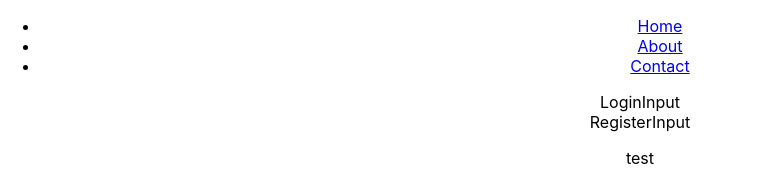
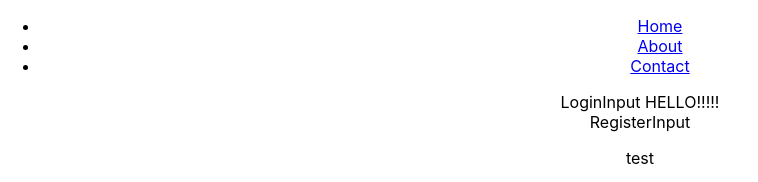
Before and after one commit to sophiayu86/simple-twitter, a React (Create React App) app: page / in a window 1280 px wide. Shown: the top 182 px of the page, without its empty margins (0-758 px from the left). Built offline with nearby package versions, Linux system fonts and the light colour scheme.

Commit message:
Feat:First commit HELLO!

```diff
--- a/src/Components/LoginInput/index.js
+++ b/src/Components/LoginInput/index.js
@@ -2,7 +2,7 @@ import React from 'react';
 // import style from './style.module.css';
 const LoginInput=()=>{
     return(
-        <div>LoginInput</div>
+        <div>LoginInput HELLO!!!!!</div>
     )
 }
 export default LoginInput;
```
